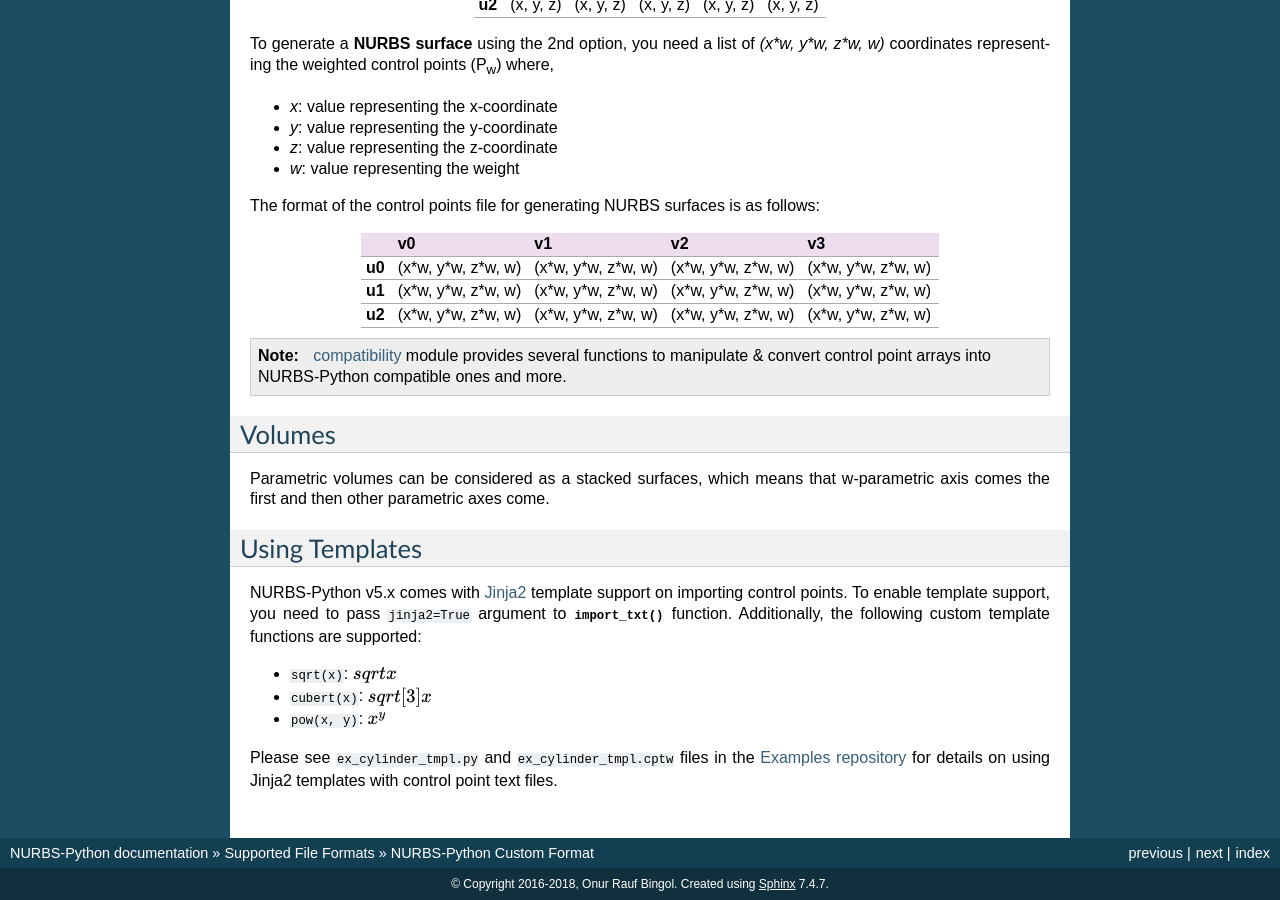
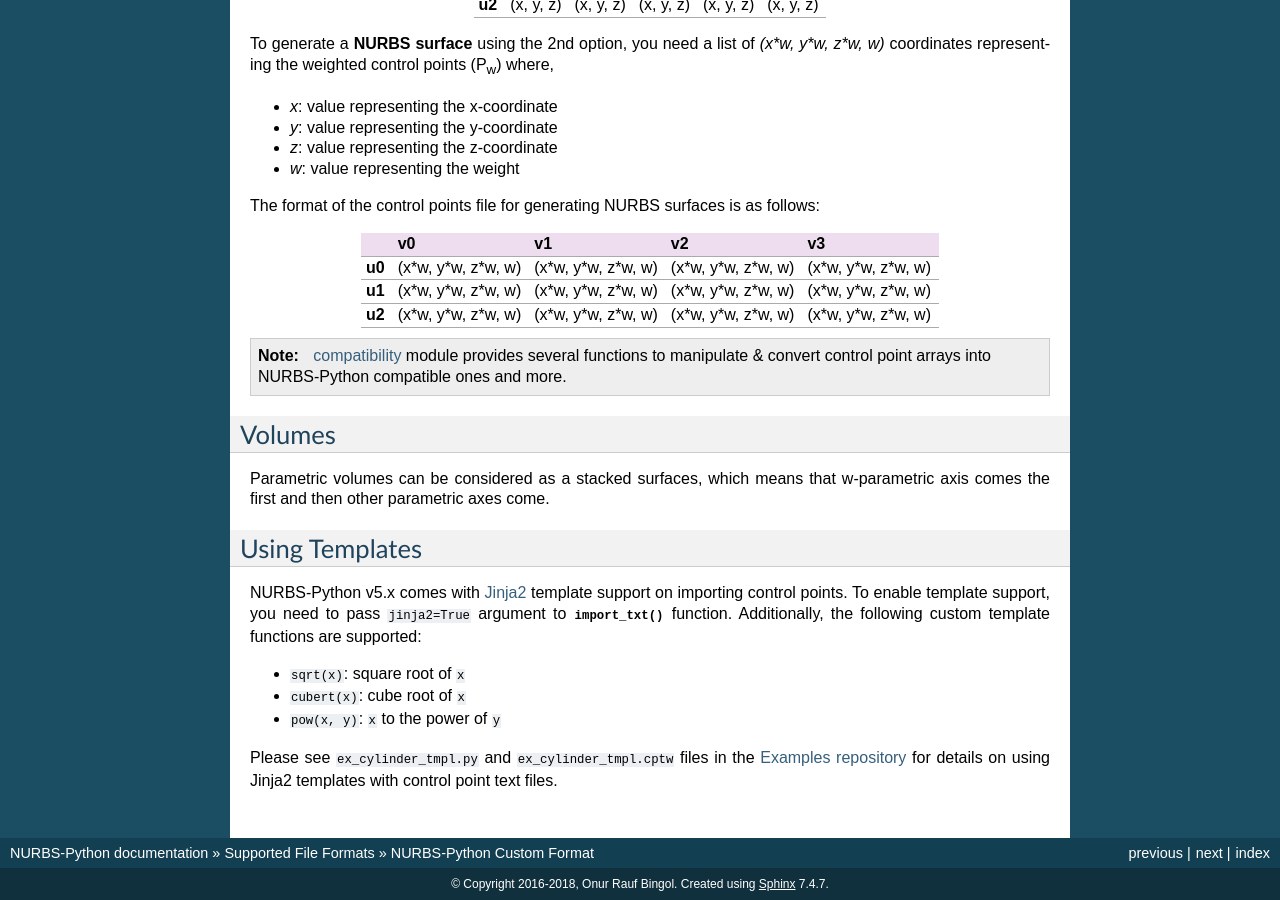
Before and after one commit to orbingol/NURBS-Python, a Sphinx documentation site: the page built from docs/file_formats_txt.rst, in a window 1280 px wide and 900 px high, scrolled down 2091 px. Built offline with Sphinx 7.4.7, drawn with Linux system fonts in a browser that asks for light colours; formulas are drawn with MathJax 3.

Commit message:
Update template function descriptions

```diff
--- a/docs/file_formats_txt.rst
+++ b/docs/file_formats_txt.rst
@@ -166,9 +166,9 @@ NURBS-Python v5.x comes with `Jinja2 <http://jinja.pocoo.org/>`_ template suppor
 enable template support, you need to pass ``jinja2=True`` argument to :py:func:`.import_txt()` function.
 Additionally, the following custom template functions are supported:
 
-* ``sqrt(x)``:  :math:`\\sqrt{x}`
-* ``cubert(x)``: :math:`\\sqrt[3]{x}`
-* ``pow(x, y)``: :math:`x^{y}`
+* ``sqrt(x)``:  square root of ``x``
+* ``cubert(x)``: cube root of ``x``
+* ``pow(x, y)``: ``x`` to the power of ``y``
 
 Please see ``ex_cylinder_tmpl.py`` and ``ex_cylinder_tmpl.cptw`` files in the :doc:`Examples repository <examples_repo>`
 for details on using Jinja2 templates with control point text files.
```
